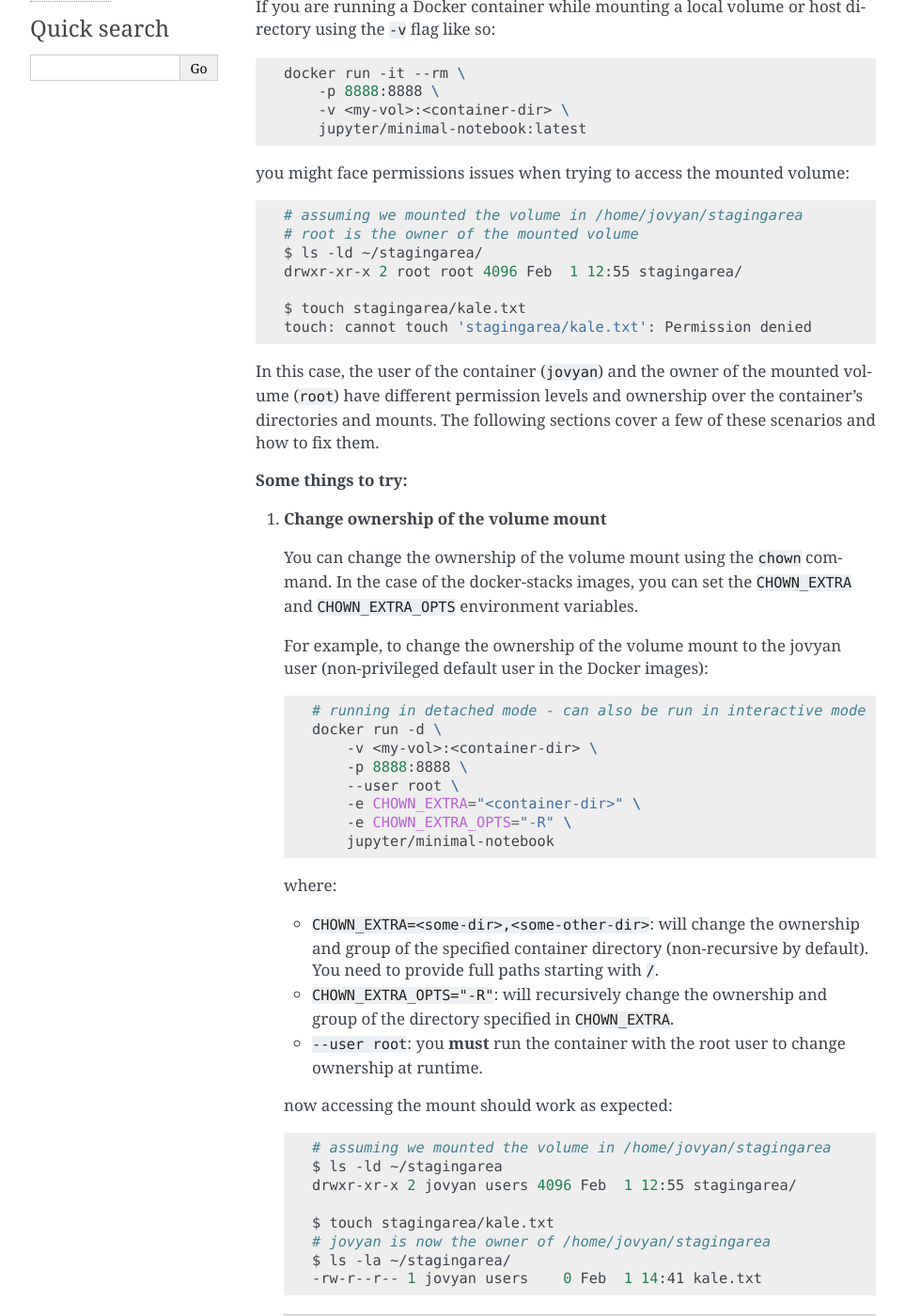
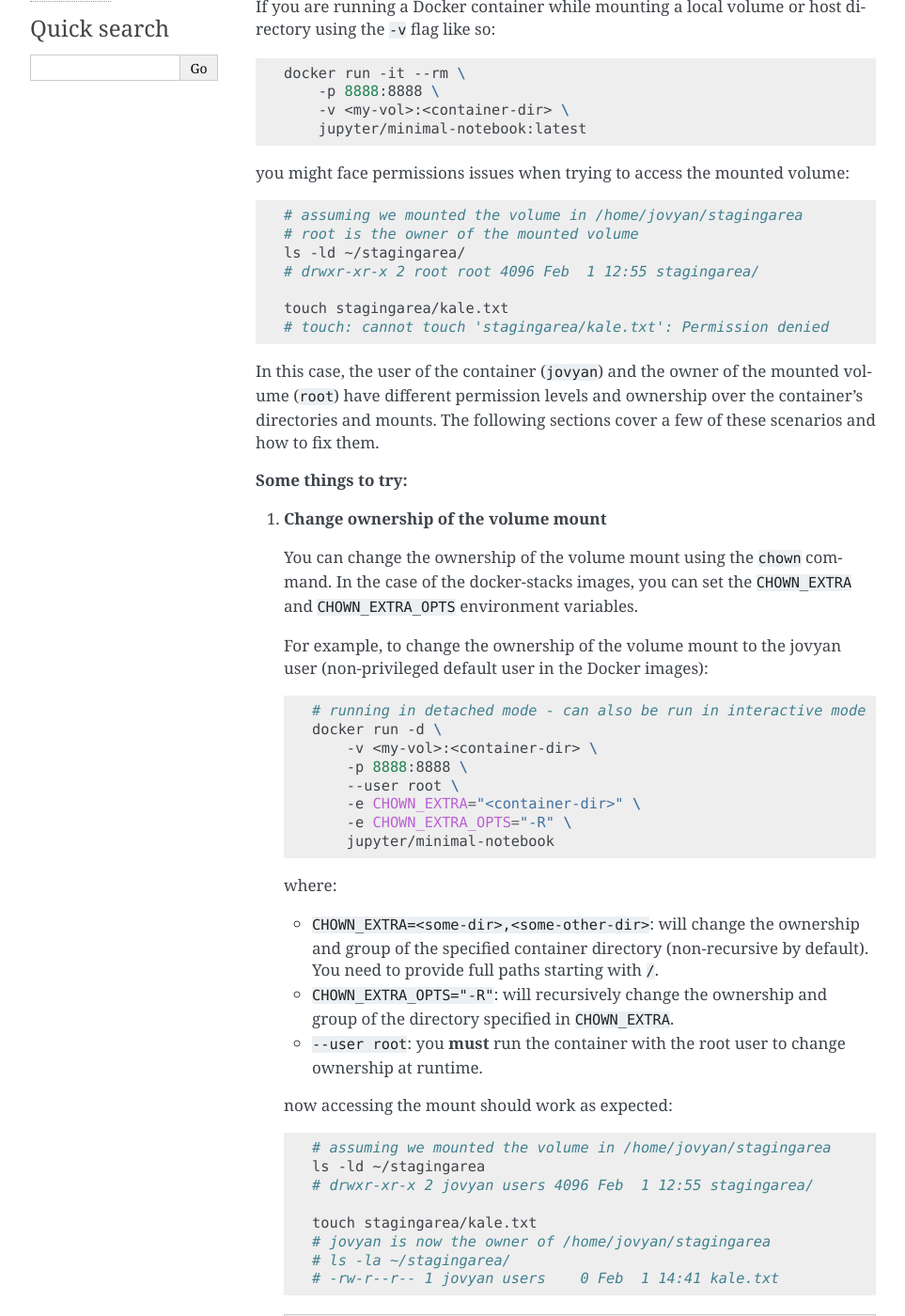
Before and after one commit to jupyter/docker-stacks, a Sphinx documentation site: the page built from docs/using/troubleshooting.md, in a window 1280 px wide and 1400 px high, scrolled down 484 px. Shown: the whole window at 94% size, without its empty margins (148-1111 px from the left). Built offline with Sphinx 7.4.7, drawn with Linux system fonts in a browser that asks for light colours; some of the changed text lies outside the part shown.

Commit message:
Fix snippets

`````diff
--- a/docs/using/troubleshooting.md
+++ b/docs/using/troubleshooting.md
@@ -60,13 +60,13 @@ The following sections cover a few of these scenarios and how to fix them.
 
    ```bash
    # assuming we mounted the volume in /home/jovyan/stagingarea
-   $ ls -ld ~/stagingarea
-   drwxr-xr-x 2 jovyan users 4096 Feb  1 12:55 stagingarea/
+   ls -ld ~/stagingarea
+   # drwxr-xr-x 2 jovyan users 4096 Feb  1 12:55 stagingarea/
 
-   $ touch stagingarea/kale.txt
+   touch stagingarea/kale.txt
    # jovyan is now the owner of /home/jovyan/stagingarea
-   $ ls -la ~/stagingarea/
-   -rw-r--r-- 1 jovyan users    0 Feb  1 14:41 kale.txt
+   # ls -la ~/stagingarea/
+   # -rw-r--r-- 1 jovyan users    0 Feb  1 14:41 kale.txt
    ```
 
    ```{admonition} Additional notes
@@ -88,7 +88,7 @@ The following sections cover a few of these scenarios and how to fix them.
    directories, you can run the container with an explicit `NB_UID` and `NB_GID` to match the that of the local user:
 
    ```bash
-   $ docker run -it --rm \
+   docker run -it --rm \
        --user root \
        -p 8888:8888 \
        -e NB_UID=1234 \
@@ -97,8 +97,8 @@ The following sections cover a few of these scenarios and how to fix them.
        jupyter/minimal-notebook:latest
 
    # you should see an output similar to this
-   Update jovyan's UID:GID to 1234:1234
-   Running as jovyan: bash
+   # Update jovyan's UID:GID to 1234:1234
+   # Running as jovyan: bash
    ```
 
    where:
@@ -106,15 +106,16 @@ The following sections cover a few of these scenarios and how to fix them.
    - `NB_IUD` and `NB_GID` should match the local user's UID and GID.
    - You **must** use `--user root` to ensure that the `UID` and `GID` are updated at runtime.
 
-   ````{admonition} Additional notes
-   - The caveat with this approach is that since these changes are applied at runtime, you will need to re-run the same command
-     with the appropriate flags and environment variables if you need to recreate the container (i.e. after removing/destroying it).
-   - If you pass a numeric UID, it **must** be in the range of 0-2147483647
-   - This approach only updates the UID and GID of the **existing `jovyan` user** instead of creating a new user. From the above example:
-     ```bash
-     id
-     # uid=1234(jovyan) gid=1234(jovyan) groups=1234(jovyan),100(users)
-   ````
+````{admonition} Additional notes
+- The caveat with this approach is that since these changes are applied at runtime, you will need to re-run the same command
+   with the appropriate flags and environment variables if you need to recreate the container (i.e. after removing/destroying it).
+ - If you pass a numeric UID, it **must** be in the range of 0-2147483647
+ - This approach only updates the UID and GID of the **existing `jovyan` user** instead of creating a new user. From the above example:
+   ```bash
+   id
+   # uid=1234(jovyan) gid=1234(jovyan) groups=1234(jovyan),100(users)
+   ```
+````
 
 ## Permission issues after changing the UID/GIU and USER in the container
 
@@ -197,7 +198,7 @@ If you have also **created a new user**, you might be experiencing any of the fo
 - Pass absolute paths to the `-v` flag:
 
   ```bash
-  -v $(PWD)/<my-vol>:/home/jovyan/work
+  -v '$(PWD)'/<my-vol>:/home/jovyan/work
   ```
 
   This example uses the syntax `$(PWD)`, which is replaced with the full path to the current directory at runtime. The destination
@@ -243,14 +244,14 @@ If you have also **created a new user**, you might be experiencing any of the fo
 By default, the docker-stacks images have the conda channels priority set to `strict`. This may cause problems when trying to install packages from a channel with lower priority.
 
 ```bash
-$ conda config --show | grep priority
+conda config --show | grep priority
 # channel_priority: strict
 
 # to see its meaning
-$ conda config --describe channel_priority
+conda config --describe channel_priority
 
 # checking the current channels
-$ conda config --show default_channels
+conda config --show default_channels
 # default_channels:
 # - https://repo.anaconda.com/pkgs/main
 # - https://repo.anaconda.com/pkgs/r
@@ -262,7 +263,7 @@ You can install packages from other conda channels (e.g. bioconda) by disabling
 
 ```bash
 # install by disabling channel priority at command level
-$ conda install --no-channel-priority -c bioconda bioconductor-geoquery
+conda install --no-channel-priority -c bioconda bioconductor-geoquery
 ```
 
 ## Tokens are being rejected
`````
Also changed, not shown: other parts of docs/using/troubleshooting.md (+4 -4 lines).
